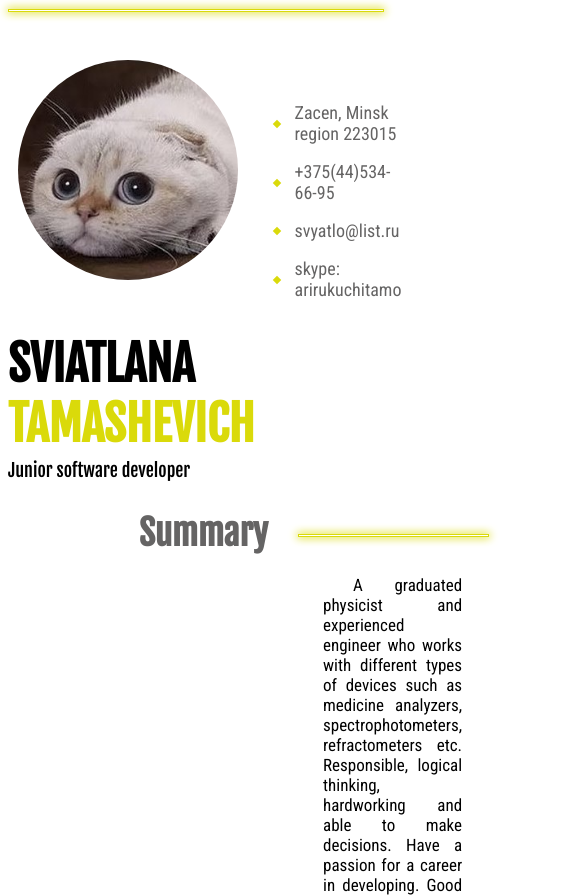
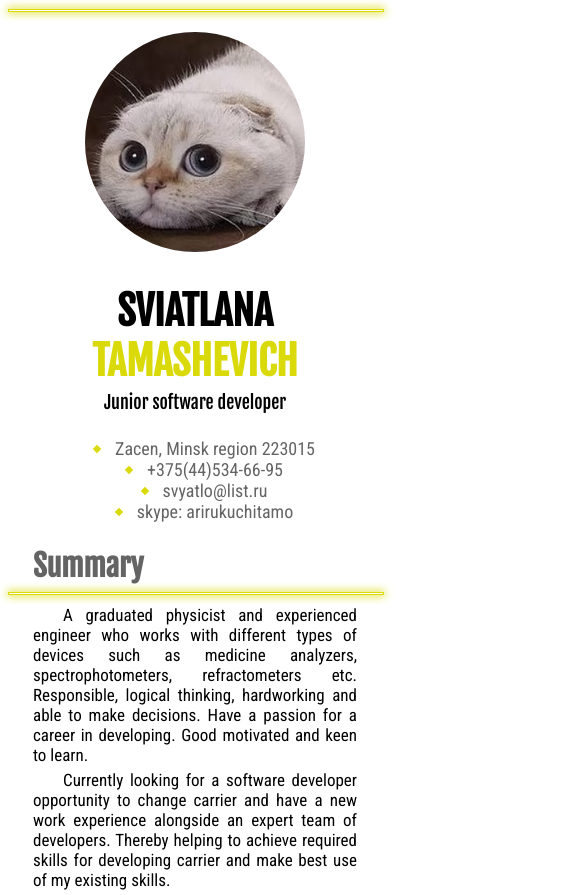
Before and after one commit to svyatlo/rsschool-2019Q1-cv, a plain HTML site: page index.html in a window 390 px wide. Shown: the top 895 px of the page, 585 px wide, since content can reach past the window. Drawn offline with Linux system fonts and the light colour scheme.

Commit message:
feat: add @media (max-width: 749px) and @media (max-width: 650px)

```diff
--- a/style.css
+++ b/style.css
@@ -81,6 +81,12 @@ td {
 .inner-wrap {
   display: flex;
   justify-content: space-between;
+}
+
+.responsive-wrap {
+  display: flex;
+  justify-content: space-between;
+  width: 70%;
 }
 
 .photo {
@@ -193,6 +199,10 @@ td {
   text-indent: 0;
 }
 
+.qualifications > span {
+  display: none;
+}
+
 .experience {
   margin: 0 25px 15px;
   font-size: 20px;
@@ -200,8 +210,117 @@ td {
   text-indent: 0;
 }
 
+.experience .period {
+  display: none;
+}
+
 .experience > span {
   display: block;
   font-size: 17px;
   font-weight: normal;
 }
+
+@media (max-width: 749px) {
+
+  h2,
+  h4 {
+    width: 220px;
+  }
+
+  .inner-wrap {
+    display: block;
+  }
+
+  .responsive-wrap {
+    width: 100%;
+    justify-content: space-around;
+  }
+
+  .name {
+    margin: 10px;
+  }
+
+  .contacts {
+    margin: 10px 25px;
+  }
+
+  .contacts__item {
+    display: inline-flex;
+    flex: none;
+    margin: 0 16px;
+  }
+
+}
+
+@media (max-width: 650px) {
+
+  h1 {
+    margin-top: 20px;
+    font-size: 40px;
+  }
+
+  h1 > span {
+    display: inline;
+  }
+
+  h2 {
+    width: 100%;
+    margin: 5px 25px;
+    font-size: 30px;
+    text-align: left;
+  }
+
+  h4 {
+    display: none;
+  }
+
+  hr {
+    margin-bottom: 10px;
+  }
+
+  section {
+    display: block;
+  }
+
+  .inner-wrap {
+    text-align: center;
+  }
+
+  .responsive-wrap {
+    display: block;
+  }
+
+  .name > p {
+    text-align: center;
+  }
+
+  .additional {
+    display: none;
+  }
+
+  .contacts {
+    margin: 25px;
+  }
+
+  .content {
+    margin: 0 0 30px;
+  }
+
+  .skills > li:first-child {
+    margin-bottom: 10px;
+  }
+
+  th,
+  td {
+    padding: 5px;
+  }
+
+  .qualifications > span,
+  .experience .period {
+    display: inline;
+    margin-right: 15px;
+    font-size: 17px;
+    font-family: 'Fjalla One', sans-serif;
+    color: #dada0a;
+  }
+}
```
